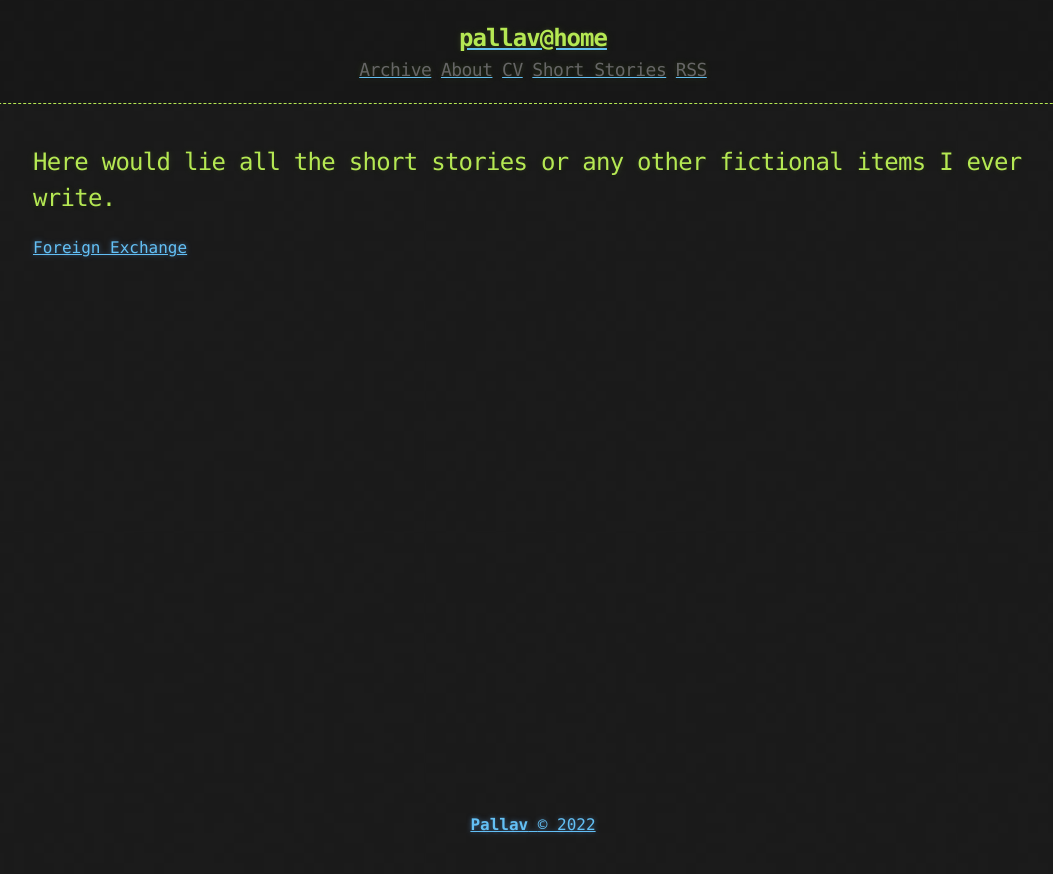
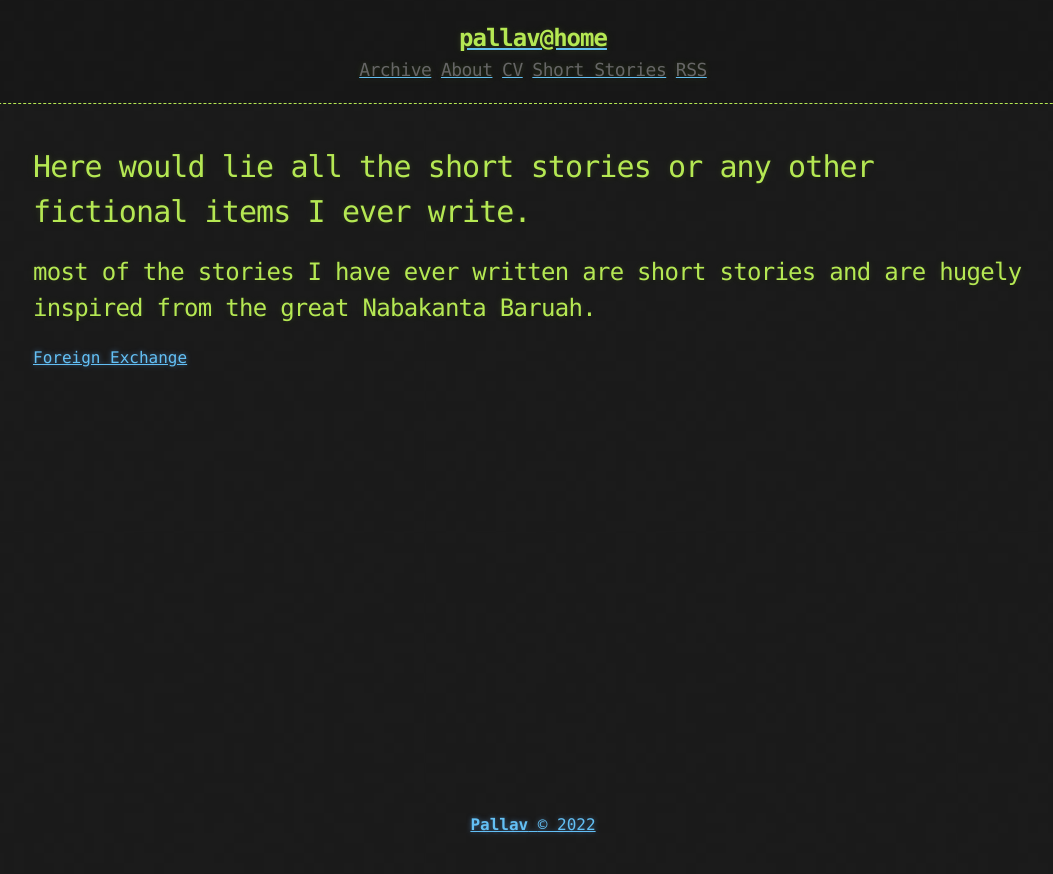
Before and after one commit to pallavsen007/pallavsen007.github.io, a Jekyll site: the page built from short_stories.md, in a window 1280 px wide. Shown: the top 874 px of the page, without its empty margins (107-1160 px from the left). Built offline with Jekyll 4.4.1, drawn with Linux system fonts in a browser that asks for light colours.

Commit message:
short_stories.md

```diff
--- a/short_stories.md
+++ b/short_stories.md
@@ -4,6 +4,7 @@ title: Short Stories
 published: true
 ---
 
-## Here would lie all the short stories or any other fictional items I ever write.
+# Here would lie all the short stories or any other fictional items I ever write.
+## most of the stories I have ever written are short stories and are hugely inspired from the great Nabakanta Baruah.
 
 [Foreign Exchange](./short_stories/2022-10-13-Foreign-Exchange.md)
```
